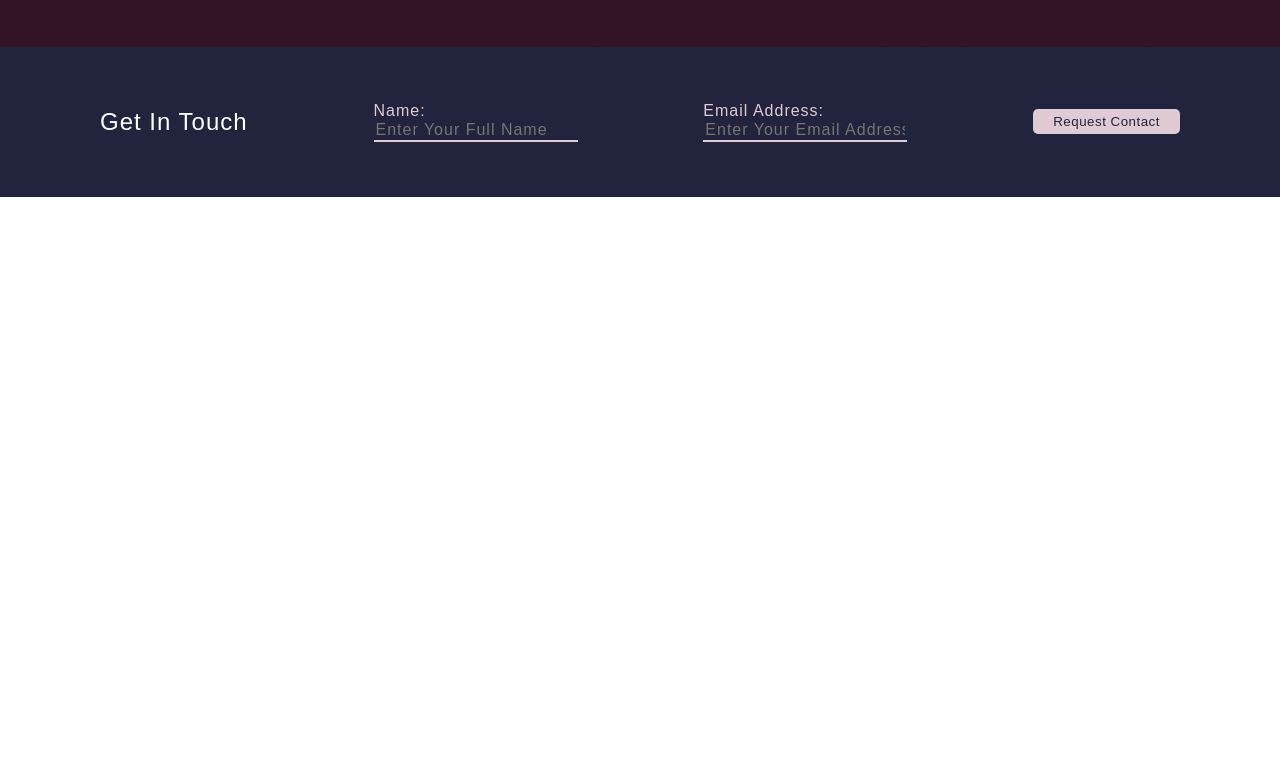
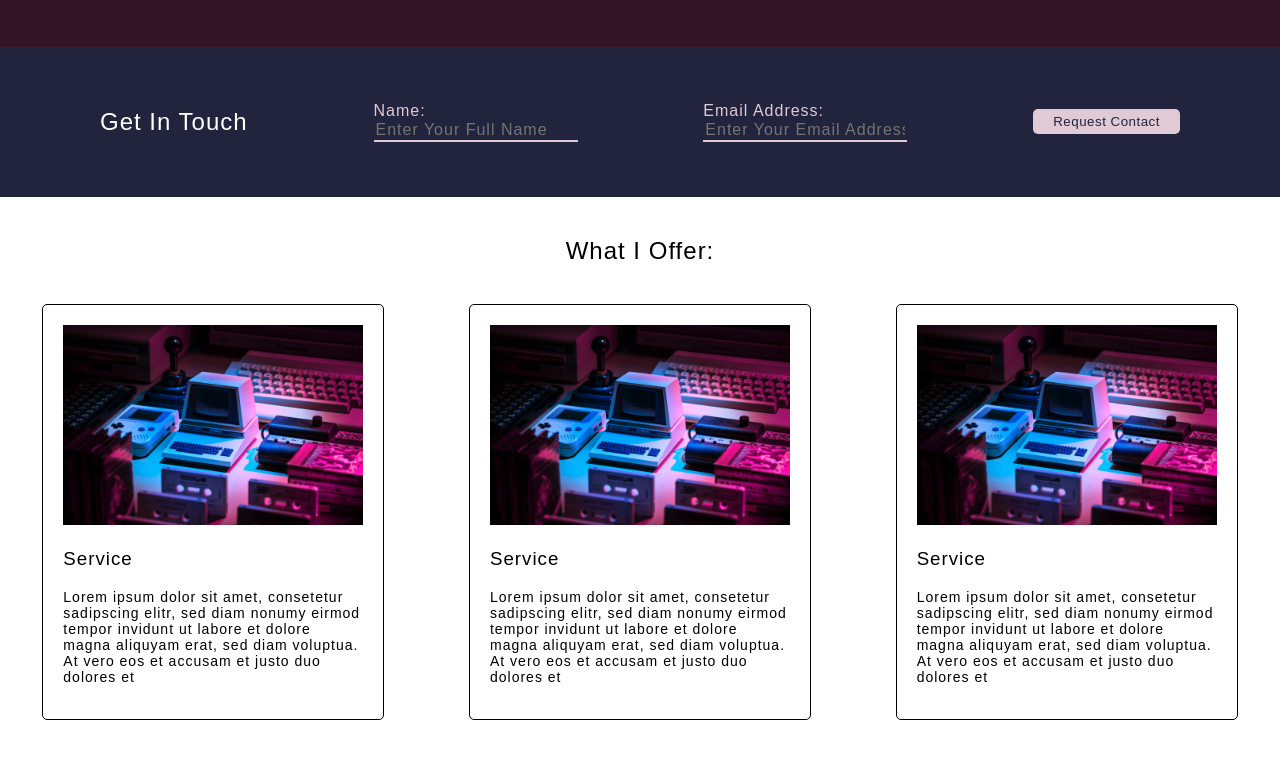
Before and after one commit to nuka-coder/portfolio, a plain HTML site: page index.html in a window 1280 px wide. Shown: the part 563-1333 px from the top of the page. Before the commit the page ends 800 px from the top, so only its background shows below. Drawn offline with nearby package versions, Linux system fonts and the light colour scheme.

Commit message:
contruction of the section for services

```diff
--- a/index.html
+++ b/index.html
@@ -76,9 +76,51 @@
   <button class="submit-button">Request Contact</button>
 </div>
 
-
 </section>
 
+<section id="Services">
+
+  <div>
+    <h2 class="offer-heading">What I Offer:</h2>
+  </div>
+
+  <div class="all-cards-container">
+
+    <div class="card">
+      <img class="service-image" src="images/vintage-tech.jpg" alt="placeholder image">
+
+      <h3 class="service-titles">Service</h3>
+
+      <div class="cards-text-div">
+          <p class="cards-text">Lorem ipsum dolor sit amet, consetetur sadipscing elitr, sed diam nonumy eirmod tempor invidunt ut labore et dolore magna aliquyam erat, sed diam voluptua. At vero eos et accusam et justo duo dolores et</p>
+      </div>
+    </div>
+
+    <div class="card">
+      <img class="service-image" src="images/vintage-tech.jpg" alt="placeholder image">
+
+      <h3 class="service-titles">Service</h3>
+
+      <div class="cards-text-div">
+          <p class="cards-text">Lorem ipsum dolor sit amet, consetetur sadipscing elitr, sed diam nonumy eirmod tempor invidunt ut labore et dolore magna aliquyam erat, sed diam voluptua. At vero eos et accusam et justo duo dolores et</p>
+      </div>
+    </div>
+
+    <div class="card">
+      <img class="service-image" src="images/vintage-tech.jpg" alt="placeholder image">
+
+      <h3 class="service-titles">Service</h3>
+
+      <div class="cards-text-div">
+          <p class="cards-text">Lorem ipsum dolor sit amet, consetetur sadipscing elitr, sed diam nonumy eirmod tempor invidunt ut labore et dolore magna aliquyam erat, sed diam voluptua. At vero eos et accusam et justo duo dolores et</p>
+      </div>
+    </div>
+
+
+
+
+  </div>
+</section>
 
 
 
--- a/styles.css
+++ b/styles.css
@@ -109,7 +109,7 @@ opacity: 1;
   justify-content: space-between;
   padding: 0 100px;
 }
-.contact-heading {
+.contact-heading, .offer-heading {
   color: white;
   font-family: Abril Fatface, sans-serif;
   font-weight: 300;
@@ -133,11 +133,43 @@ opacity: 1;
   width: 200px;
 }
 
-
-
-
-
-
+/* Services */
+.all-cards-container {
+  align-items: center;
+  display: flex;
+  justify-content: space-around;
+  margin: auto;
+}
+.cards-text-div {
+  width: 300px;
+}
+.cards-text {
+  font-family: Oswald, sans-serif;
+  font-size: 14px;
+  font-weight: 200;
+  letter-spacing: 1px;
+}
+.service-titles {
+  font-family: Oswald, sans-serif;
+  font-weight: 500;
+  letter-spacing: 1px;
+}
+.service-image {
+  height: 200px;
+  width: 300px;
+  margin: 0;
+}
+.offer-heading {
+  color: black;
+  padding-top: 20px;
+  text-align: center;
+}
+.card {
+  border: 1px solid black;
+  border-radius: 5px;
+  margin: 20px 0 50px; /*around card div*/
+  padding: 20px; /*padding inside div around elements*/
+}
 
 /* Media Queries */
 @media only screen and (max-width: 1000px) {
@@ -175,3 +207,16 @@ opacity: 1;
     display: none;
   }
 }
+
+@media only screen and (max-width: 1120px) {
+.all-cards-container {
+  flex-wrap: wrap;
+}
+.card {
+  margin-bottom: 20px;
+  text-align: center;
+}
+.cards-text {
+  padding: 0 10px;
+}
+}
```
